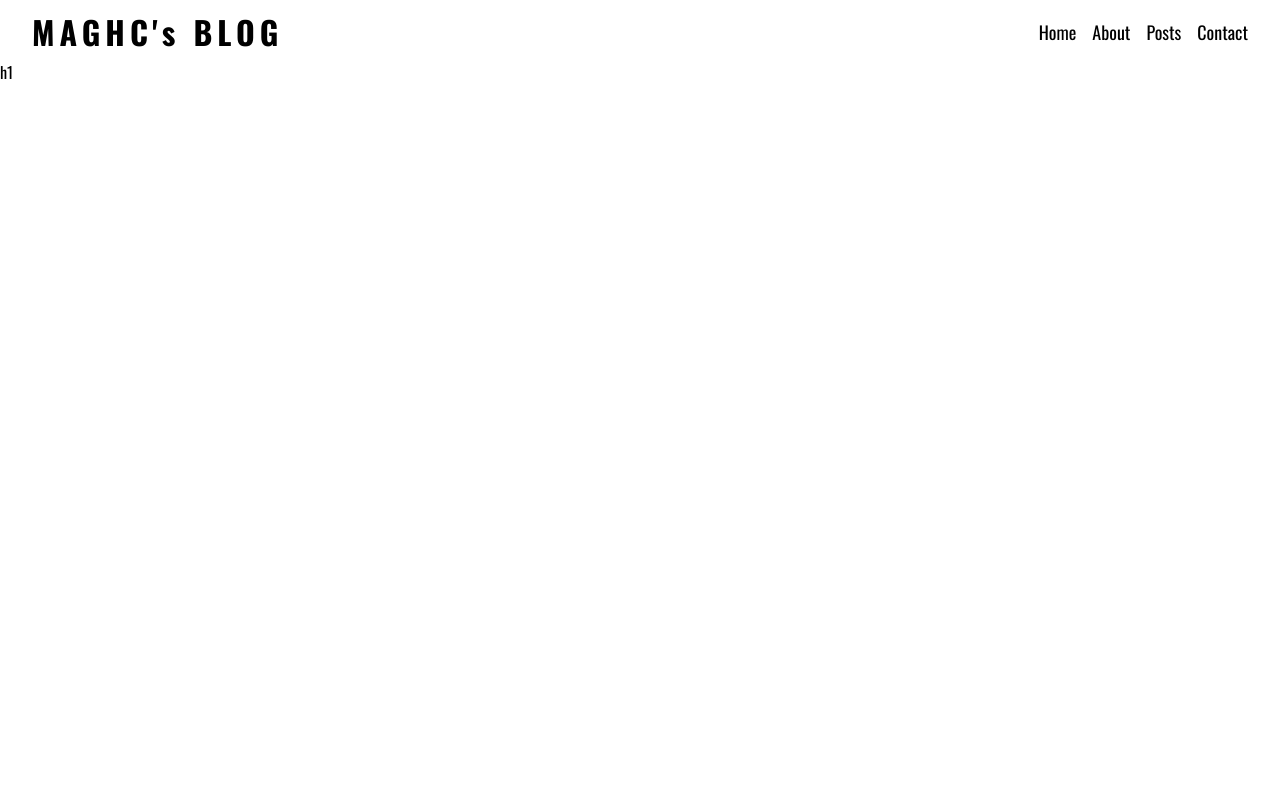
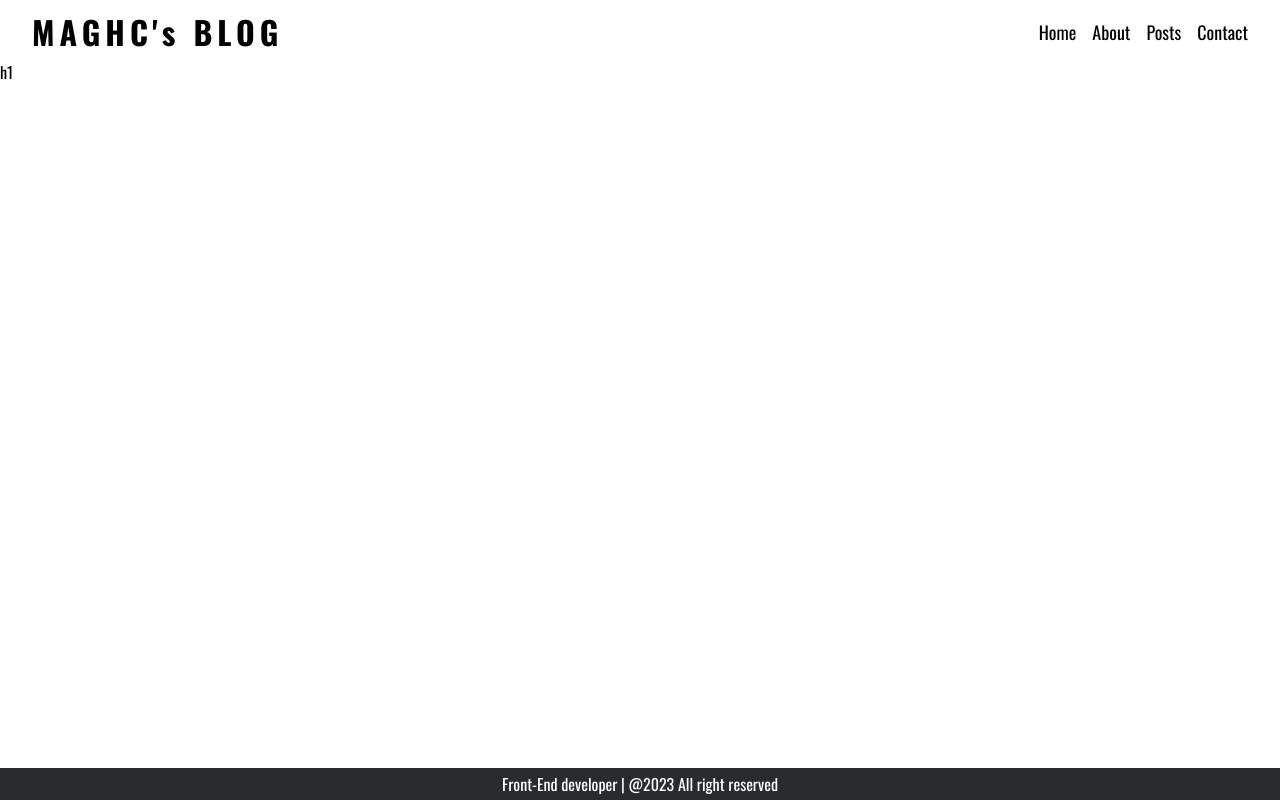
Before and after one commit to MAGHC/NextBlog, a Next.js app: page / in a window 1280 px wide. Built offline with nearby package versions, Linux system fonts and the light colour scheme.

Commit message:
feat : Layout

```diff
--- a/src/app/layout.tsx
+++ b/src/app/layout.tsx
@@ -1,6 +1,7 @@
 import Header from '@/components/Header/Header';
 import './globals.css';
 import { Oswald } from 'next/font/google';
+import Footer from '@/components/Footer/Footer';
 
 const owswald = Oswald({ subsets: ['latin'] });
 
@@ -14,7 +15,8 @@ export default function RootLayout({ children }: { children: React.ReactNode })
     <html lang="en">
       <body className={owswald.className}>
         <Header></Header>
-        {children}
+        <main>{children}</main>
+        <Footer></Footer>
       </body>
     </html>
   );
```
